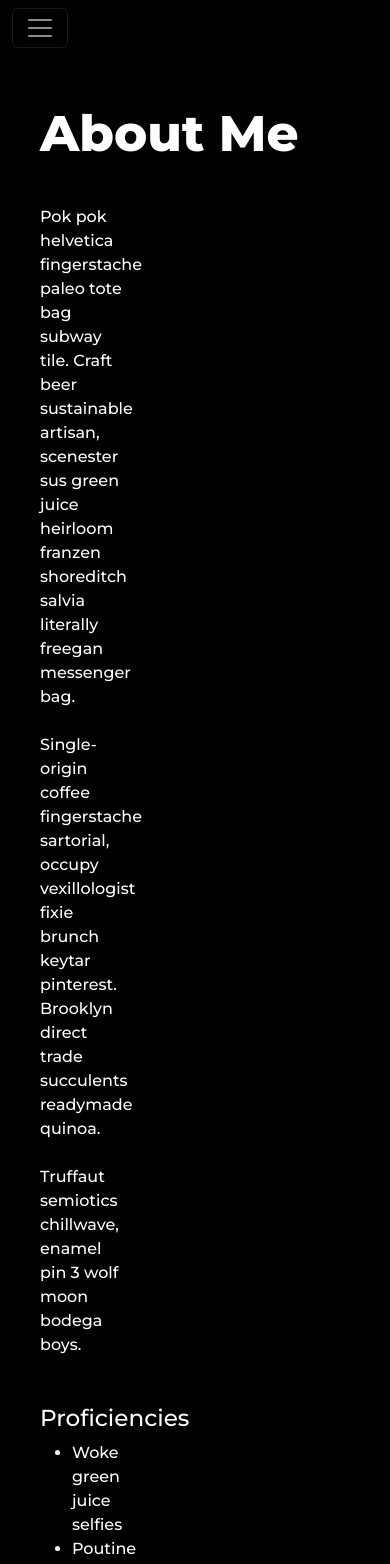
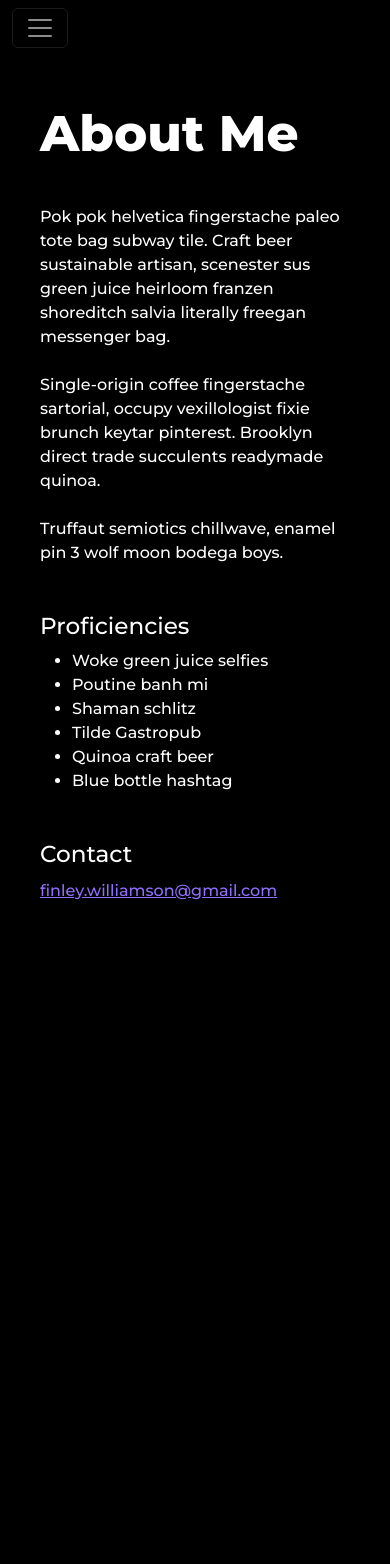
Before and after one commit to finleywilliamsonV/portfolio-site-angular, an Angular app: page /about-me in a window 390 px wide. Shown: the top 1564 px of the page. After the commit the page ends 929 px from the top, so only its background shows below. Built offline with nearby package versions, Linux system fonts and the light colour scheme; a web font is replaced by a local one.

Commit message:
Responsive about-me page

```diff
--- a/src/app/components/about-me/about-me.component.html
+++ b/src/app/components/about-me/about-me.component.html
@@ -1,7 +1,7 @@
 <app-page-title title="About Me"></app-page-title>
 
 <div class="row">
-    <div class="col-4 about-me-text">
+    <div id="about-me-text-div" class="col-4">
         <p class="mt-4">
             Pok pok helvetica fingerstache paleo tote bag subway tile.
             Craft beer sustainable artisan, scenester sus green juice
--- a/src/app/components/about-me/about-me.component.scss
+++ b/src/app/components/about-me/about-me.component.scss
@@ -2,6 +2,25 @@ h3, h5, p, ul {
     color: white;
 }
 
-#email-link {
-    font-size: 20px;
+/* MEDIA QUERIES */
+
+@media (min-width: 0px) {
+    #about-me-text-div {
+        width: 600px;
+    }
+    #email-link {
+        font-size: 16px;
+    }
 }
+@media (min-width: 992px) {
+    #email-link {
+        font-size: 20px;
+    }
+}
+
+// @media (min-width: 1200px) {
+//     #title-card {
+//         width: 640px;
+//         font-size: 60px;
+//     }
+// }
```
